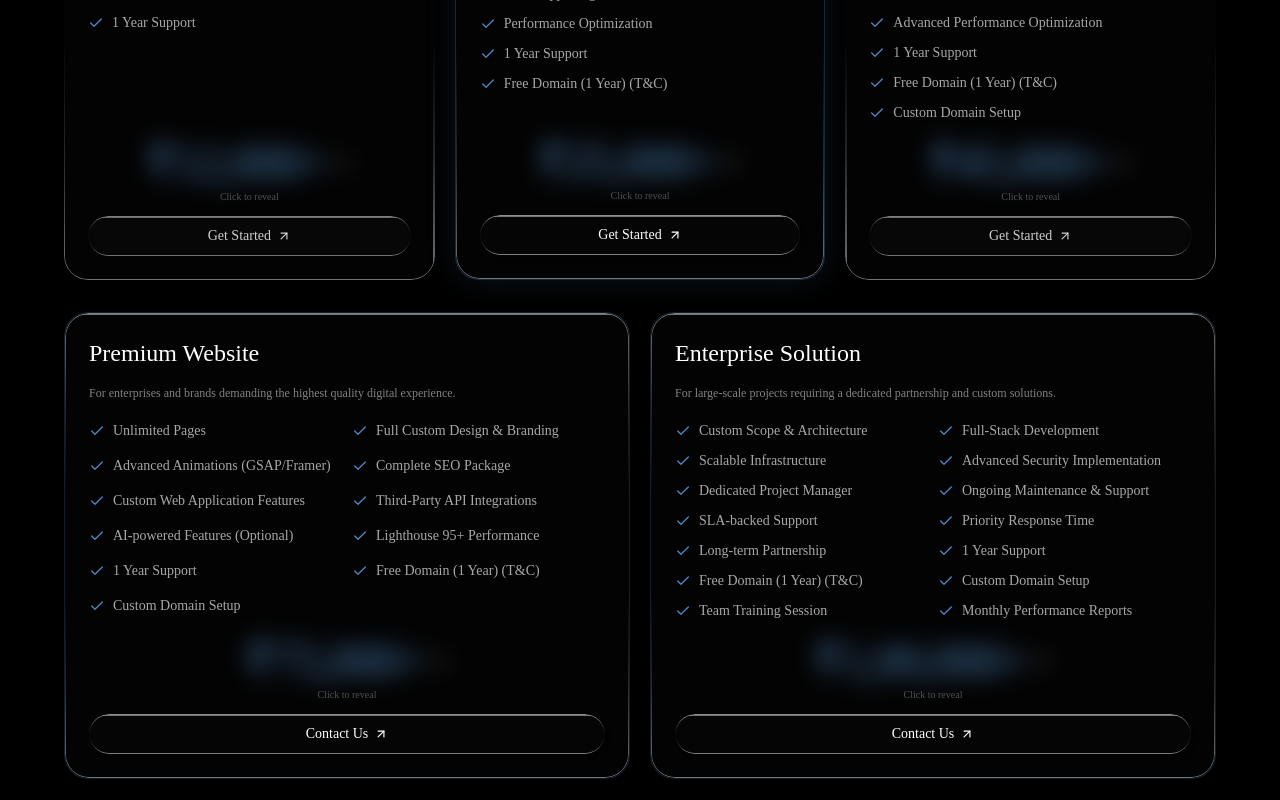
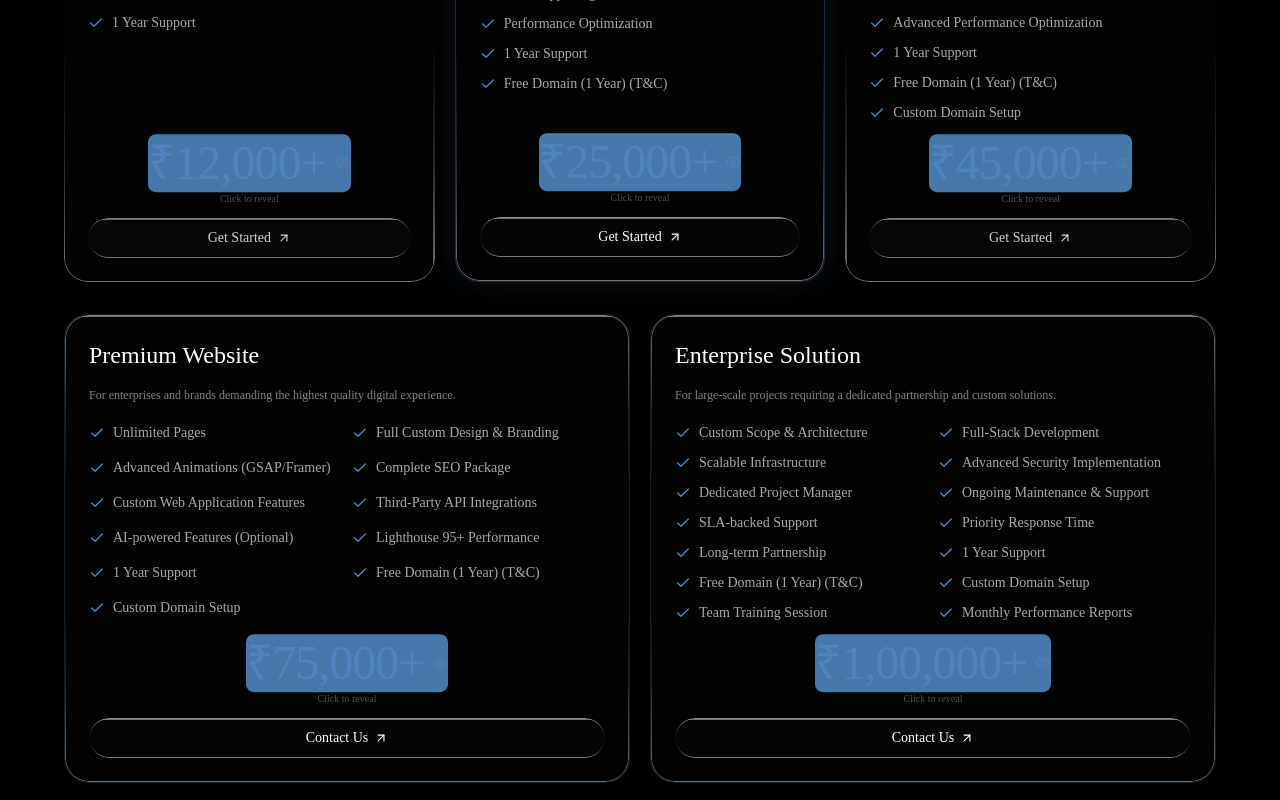
Before and after one commit to arnav27-22/arom-studio, a React (Vite) app: page /pricing in a window 1280 px wide. Shown: the part 940-1740 px from the top of the page. Built offline with nearby package versions, Linux system fonts and the light colour scheme; a web font is replaced by a local one.

Commit message:
Replace blur with spoiler effect on prices

```diff
--- a/src/pages/Pricing.tsx
+++ b/src/pages/Pricing.tsx
@@ -14,21 +14,23 @@ function BlurPrice({ price }: { price: string }) {
   return (
     <button
       onClick={() => setRevealed((p) => !p)}
-      className="w-full text-center mb-3 group cursor-pointer"
+      className="w-full text-center mb-3 group cursor-pointer relative"
       aria-label={revealed ? 'Hide price' : 'Reveal price'}
     >
-      <span
-        className={`font-heading text-4xl md:text-5xl text-accent tracking-[-1px] transition-all duration-300 inline-flex items-center gap-2 ${
-          revealed ? 'blur-0' : 'blur-md select-none'
-        }`}
-      >
+      <span className="font-heading text-4xl md:text-5xl text-accent tracking-[-1px] inline-flex items-center gap-2 relative">
         {price}
         <span className="text-xs text-white/40 font-body font-normal">
           {revealed ? <EyeOff className="h-4 w-4" /> : <Eye className="h-4 w-4" />}
         </span>
+        <span
+          className={`absolute inset-0 bg-accent/90 rounded-lg transition-all duration-500 ${
+            revealed ? 'w-0 opacity-0' : 'w-full opacity-100'
+          }`}
+          style={{ left: 0, top: '50%', transform: 'translateY(-50%)', height: '1.2em' }}
+        />
       </span>
       {!revealed && (
-        <span className="block text-[10px] text-white/30 font-body mt-0.5">Click to reveal</span>
+        <span className="block text-[10px] text-white/30 font-body mt-1">Click to reveal</span>
       )}
     </button>
   )
```
